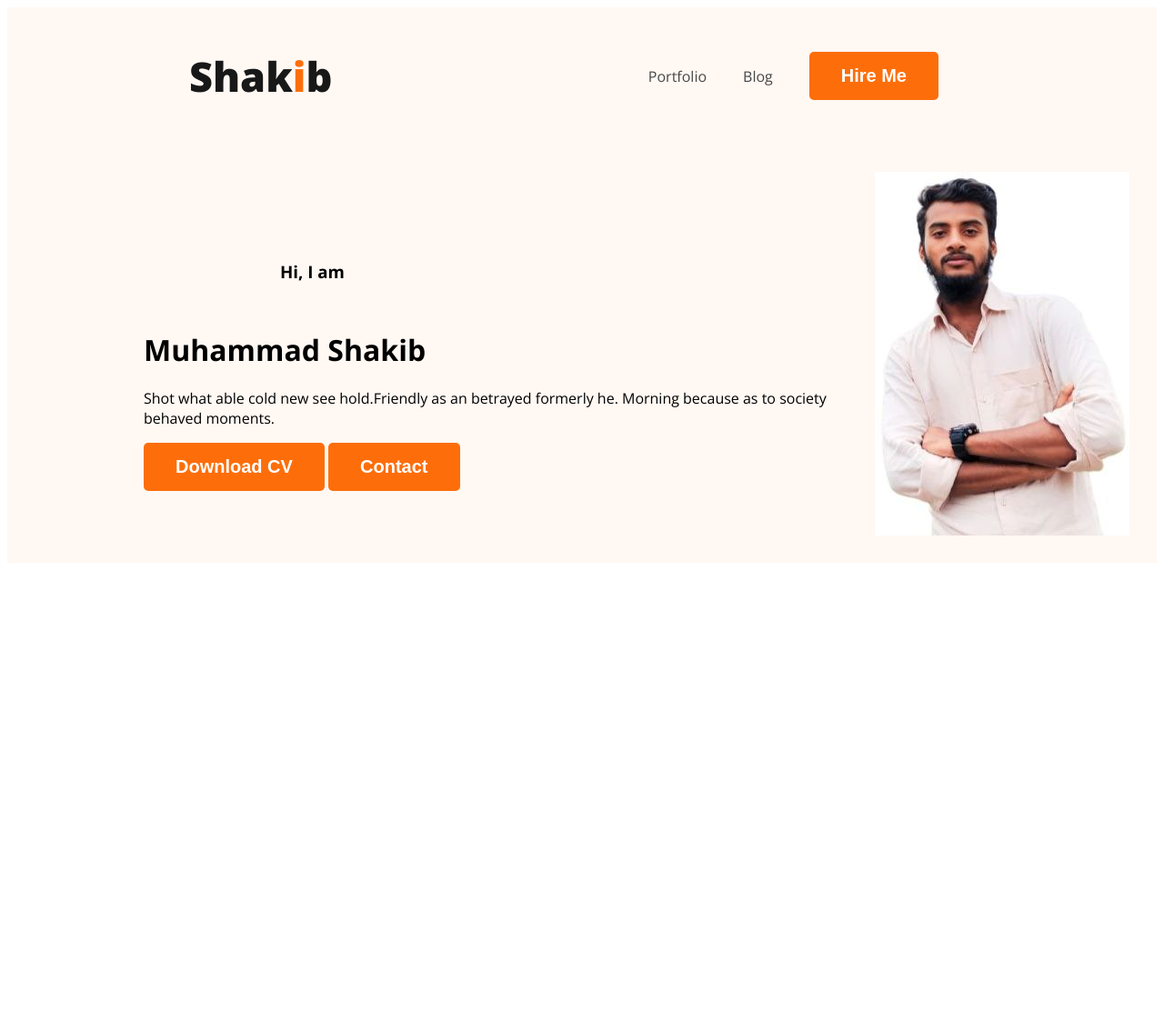
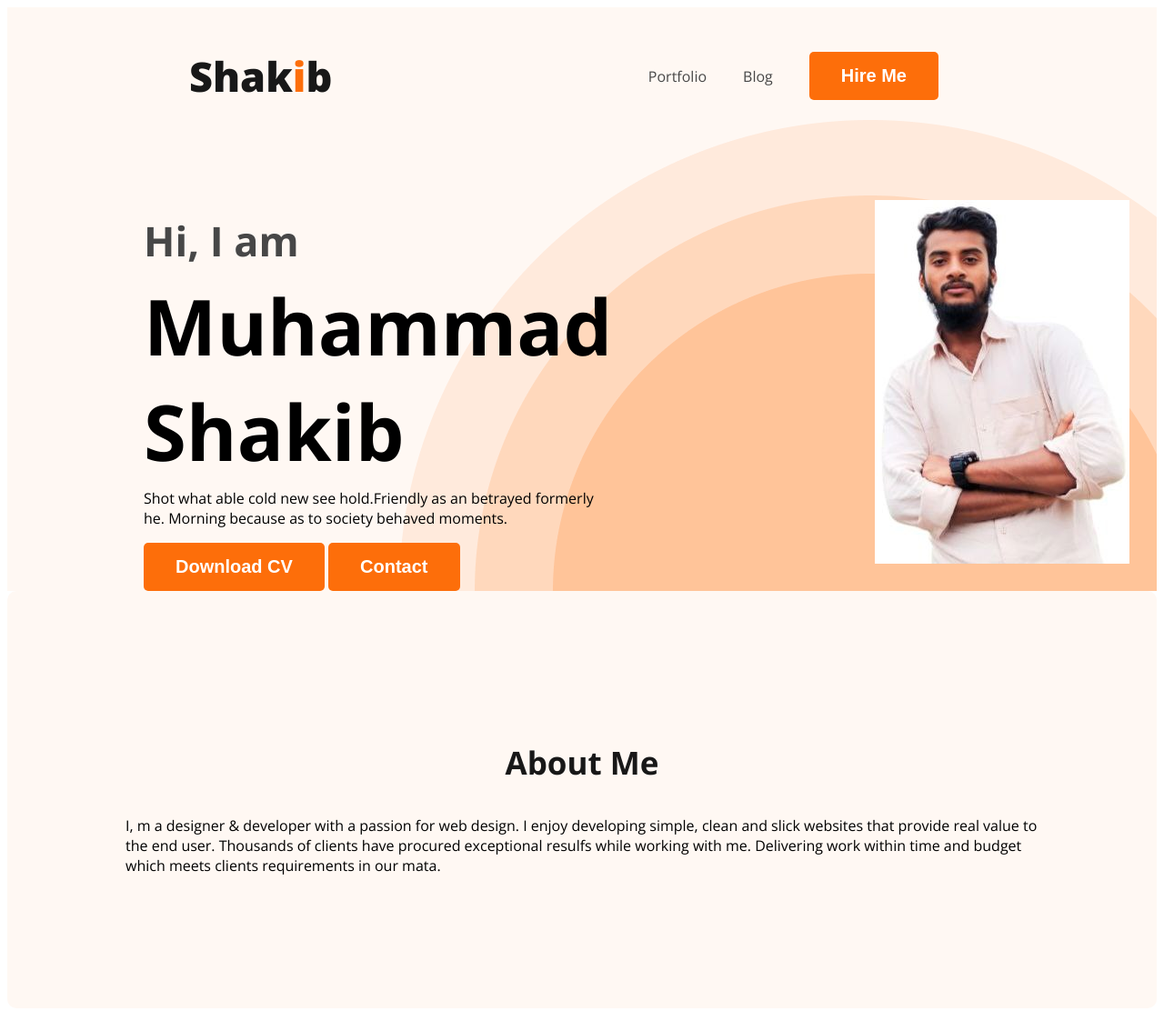
Before and after one commit to mdshakibmiah/webdeveloper-portfolio, a plain HTML site: page index.html in a window 1280 px wide. Shown: the whole page at 91% size. Before the commit the page ends 800 px from the top, so only its background shows below. Drawn offline with nearby package versions, Linux system fonts and the light colour scheme.

Commit message:
about section created

```diff
--- a/index.html
+++ b/index.html
@@ -23,9 +23,9 @@
 </nav>
 <div class="banner">
     <div class="banner-content">
-        <h3 class="banner">Hi, I am</h3>
-        <h1 class="benner-heading">Muhammad Shakib</h1>
-        <p>Shot what able cold new see hold.Friendly as an betrayed formerly he. Morning because as to society behaved moments.</p>
+        <h3 class="banner-greetings">Hi, I am</h3>
+        <h1 class="benner-title">Muhammad Shakib</h1>
+        <p class="banner-message">Shot what able cold new see hold.Friendly as an betrayed formerly he. Morning because as to society behaved moments.</p>
         <button class="button">Download CV</button>
         <button class="button">Contact</button>
     </div>
@@ -34,6 +34,10 @@
     </header>
 
     <main>
+<section class="about">
+    <h3 class="section-title">About Me</h3>
+<p class="section-descripot">I, m a designer & developer with a passion for web design. I enjoy developing simple, clean and slick websites that provide real value to the end user. Thousands of clients have procured exceptional resulfs while working with me. Delivering work within time and budget which meets clients requirements in our mata.</p>
+</section>
 
     </main>
 
--- a/style/portfolio.css
+++ b/style/portfolio.css
@@ -44,12 +44,53 @@ nav a{
 /* header background style */
 .header{
     background-color: #FFF8F3;
+    background-image: url('../images/header_bg.png');
+background-repeat: no-repeat;
+background-position: bottom right;
 }
 .banner{
-    padding: 30px 30px 30px 150px;
+    padding: 30px 30px 0px 150px;
     display: flex;
     align-items: center;
+    justify-content: space-between;
+
 }
 .banner .profile-pic{
-    width: 500px;
+    width: 600px;
 }
+.banner-greetings{
+    font-size: 45px;
+    color: #474747;
+    margin-bottom: 0px;
+}
+
+.banner-message{
+    max-width: 500px;
+    margin-top: 5px;
+}
+.benner-title{
+font-size: 85px;
+font-weight: 700px;
+margin-top: 5px;
+margin-bottom: 0px;
+}
+/* main section style */
+
+/* about section style */
+.about{
+    padding: 130px;
+    border-radius: 10px;
+background: #FFF8F3;
+margin-top: 130px 0px;
+}
+.section-title{
+    color: #181818;
+    text-align: center;
+    font-size: 35px;
+    font-weight: 700px;
+}
+.section-description{
+    color: #757575;
+    text-align: center;
+    font-size: 18px;
+}
```
